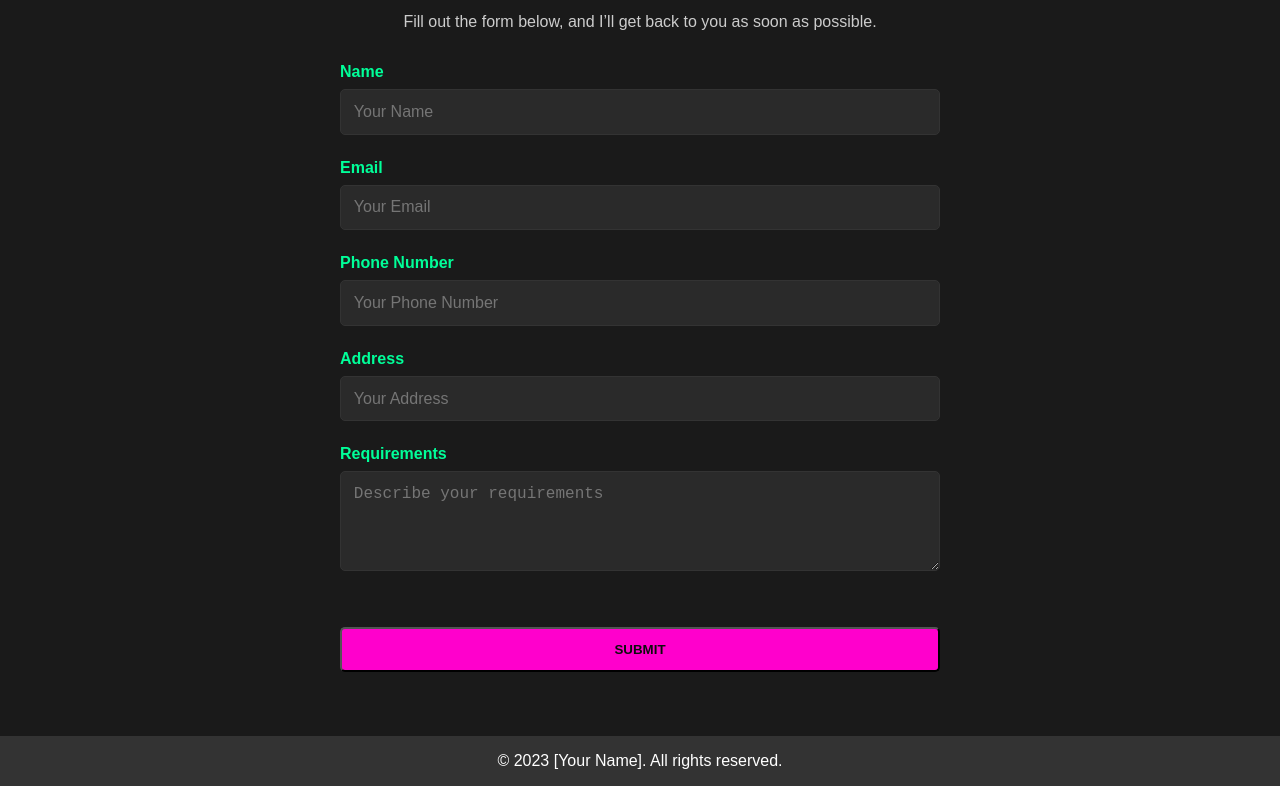
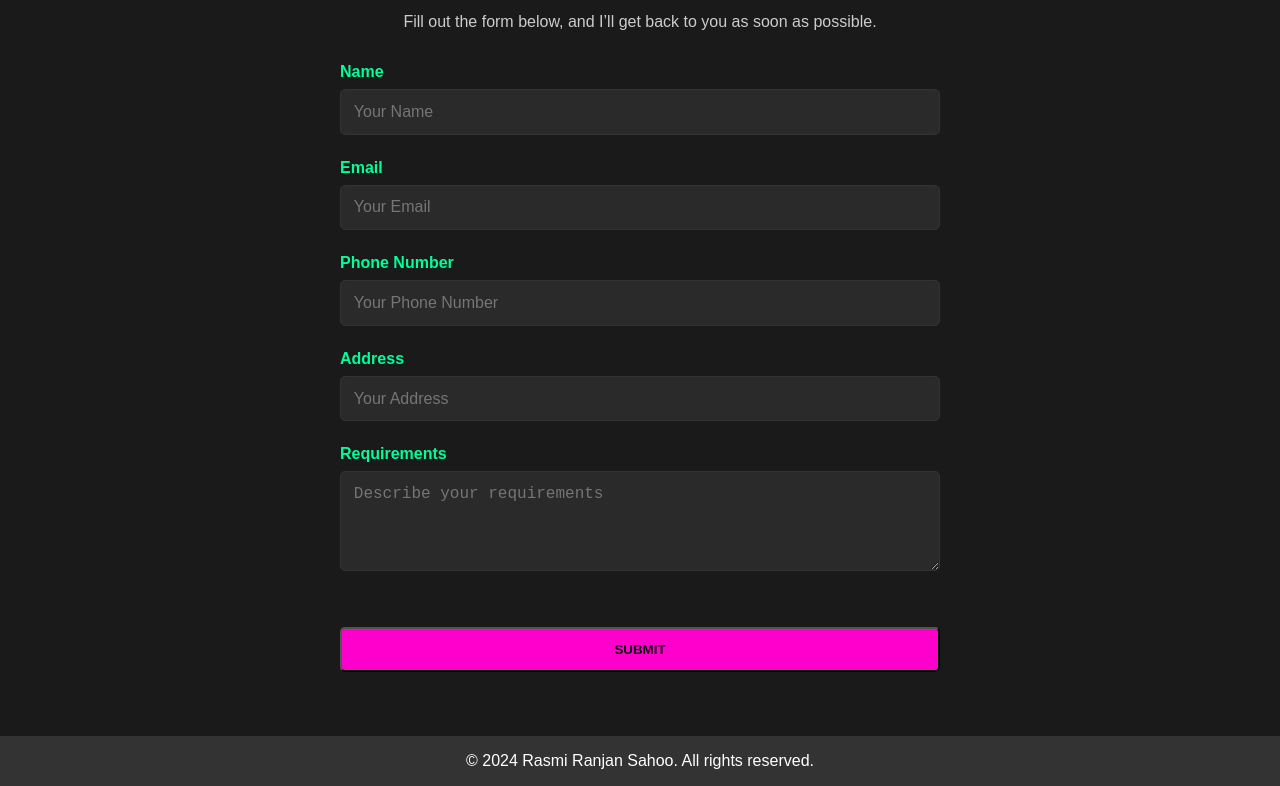
Before and after one commit to rasmis1235/rasmis1235.me, a plain HTML site: page contact.html in a window 1280 px wide. Shown: the part 112-898 px from the top of the page. Drawn offline with Linux system fonts and the light colour scheme.

Commit message:
copyright

```diff
--- a/contact.html
+++ b/contact.html
@@ -52,7 +52,7 @@
   </section>
 
   <footer>
-    <p>&copy; 2023 [Your Name]. All rights reserved.</p>
+    <p>&copy; 2024 Rasmi Ranjan Sahoo. All rights reserved.</p>
   </footer>
 
   <script src="js/scripts.js"></script>
```
